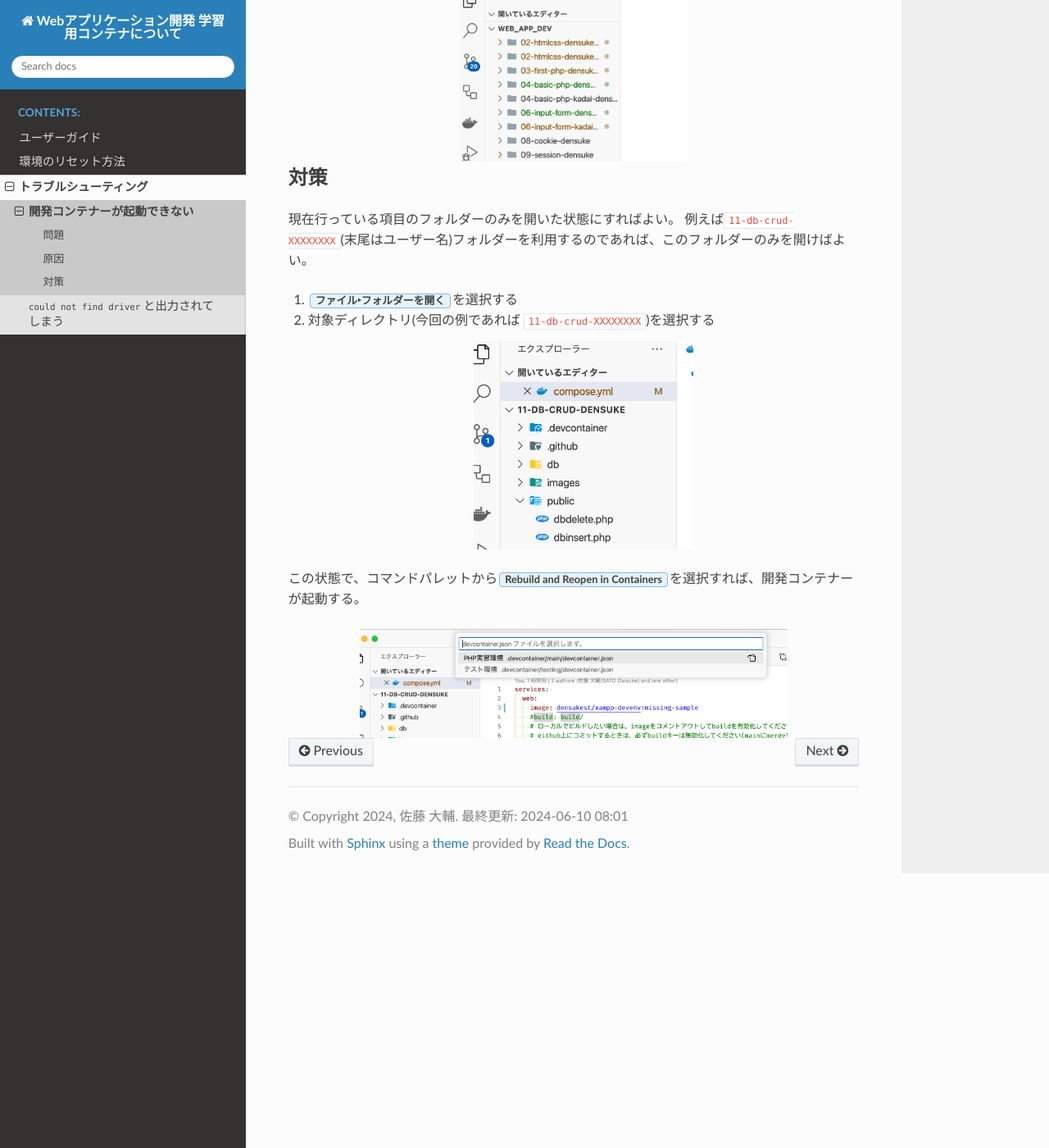
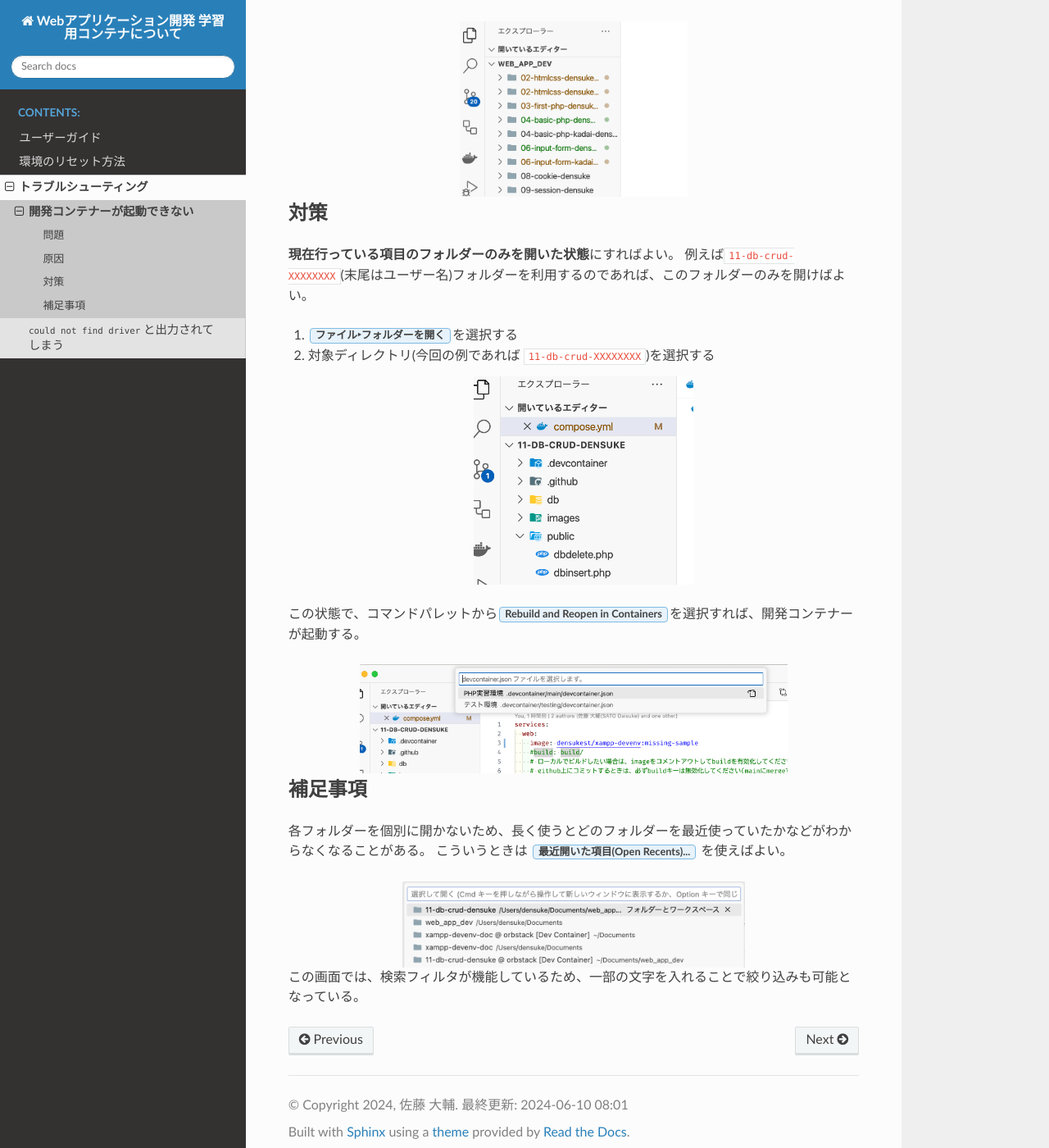
Before and after one commit to densuke/xampp-devenv-doc, a Sphinx documentation site: the page built from source/trouble/devcontainer_not_found.md, in a window 1280 px wide and 1400 px high, scrolled down 769 px. Shown: the whole window at 82% size. Built offline with Sphinx 7.4.7 and the Read the Docs theme 2.0.0, drawn with Linux system fonts in a browser that asks for light colours; pages that are not in the unit, such as notebooks, are missing from menus; the version number could not be read and is left out; some of the changed text lies outside the part shown.

Commit message:
開発コンテナーが見つからない: 補足の追加(Open Recents)

````diff
--- a/source/trouble/devcontainer_not_found.md
+++ b/source/trouble/devcontainer_not_found.md
@@ -3,21 +3,20 @@
 ## 問題
 
 開発コンテナーの起動ができない。
-コマンドパレットにて{menuselection}`Rebuild and Reopen in Containers`を選択しても、何も起きない。
+コマンドパレットにて{menuselection}`Rebuild and Reopen in Containers`を選択しても、環境が選べず起動できない。
 
-```{image} images/cp-reopen-in-container.png
-:alt: コマンドパレットでRebuild and Reopen in container
-:width: 50%
-:align: center
-```
-
-環境の確認が表示されず、どこに環境を作るかの確認が出てしまう。
-
-```{image} images/where-make-config.png
-:alt: 環境名の確認が出ないで、どこにつくるかが出てしまう
-:width: 50%
-:align: center
-```
+1. コマンドパレットにて開発コンテナーでの起動を指示しても
+    ```{image} images/cp-reopen-in-container.png
+    :alt: コマンドパレットでRebuild and Reopen in container
+    :width: 50%
+    :align: center
+    ```
+2. 環境の確認が表示されず、どこに環境を作るかの確認が出てしまう
+    ```{image} images/where-make-config.png
+    :alt: 環境名の確認が出ないで、どこにつくるかが出てしまう
+    :width: 50%
+    :align: center
+    ```
 
 ## 原因
 
@@ -35,7 +34,7 @@
 
 ## 対策
 
-現在行っている項目のフォルダーのみを開いた状態にすればよい。
+**現在行っている項目のフォルダーのみを開いた状態**にすればよい。
 例えば`11-db-crud-XXXXXXXX`(末尾はユーザー名)フォルダーを利用するのであれば、このフォルダーのみを開けばよい。
 
 1. {menuselection}`ファイル-->フォルダーを開く`を選択する
@@ -53,3 +52,16 @@
 :width: 75%
 :align: center
 ```
+
+## 補足事項
+
+各フォルダーを個別に開かないため、長く使うとどのフォルダーを最近使っていたかなどがわからなくなることがある。
+こういうときは {menuselection}`最近開いた項目(Open Recents)...` を使えばよい。
+
+```{image} images/open-recents.png
+:alt: 「最近開いた項目」の選択画面
+:width: 60%
+:align: center
+```
+
+この画面では、検索フィルタが機能しているため、一部の文字を入れることで絞り込みも可能となっている。
````
Also changed, not shown: source/trouble/images/open-recents.png (added).
